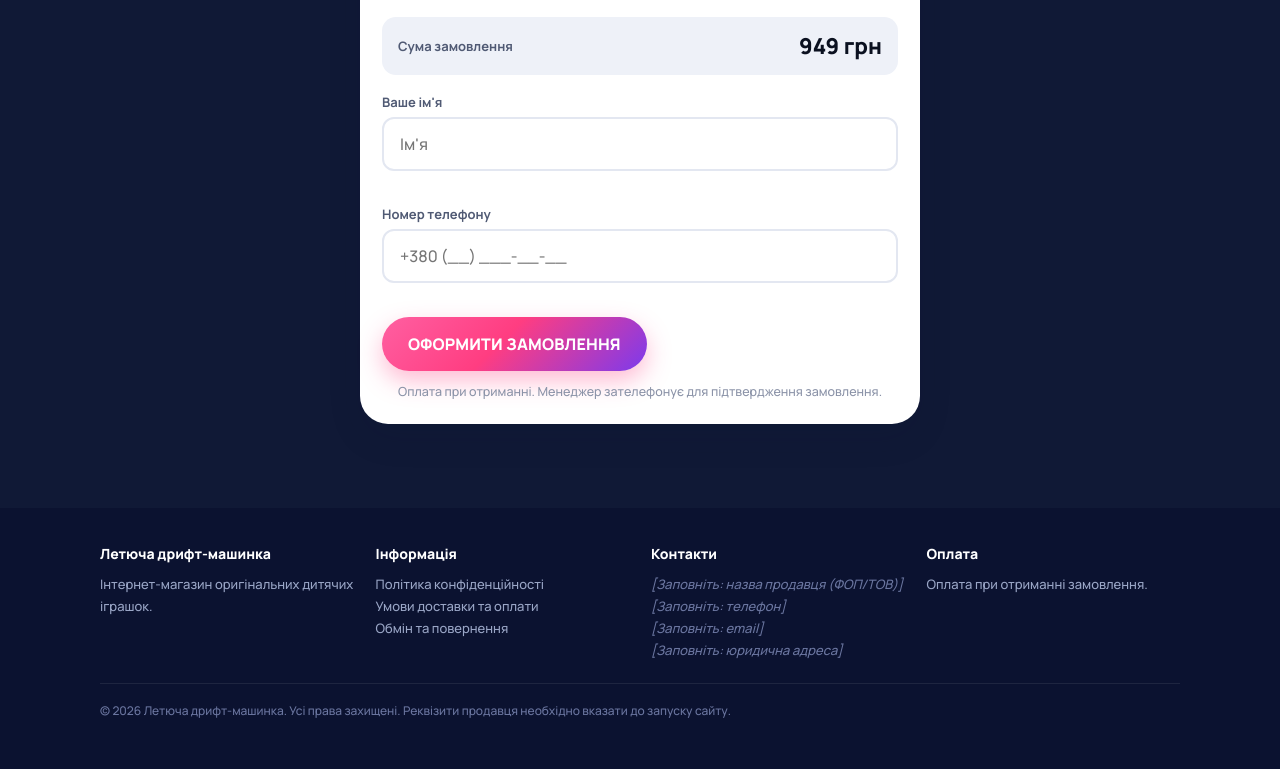
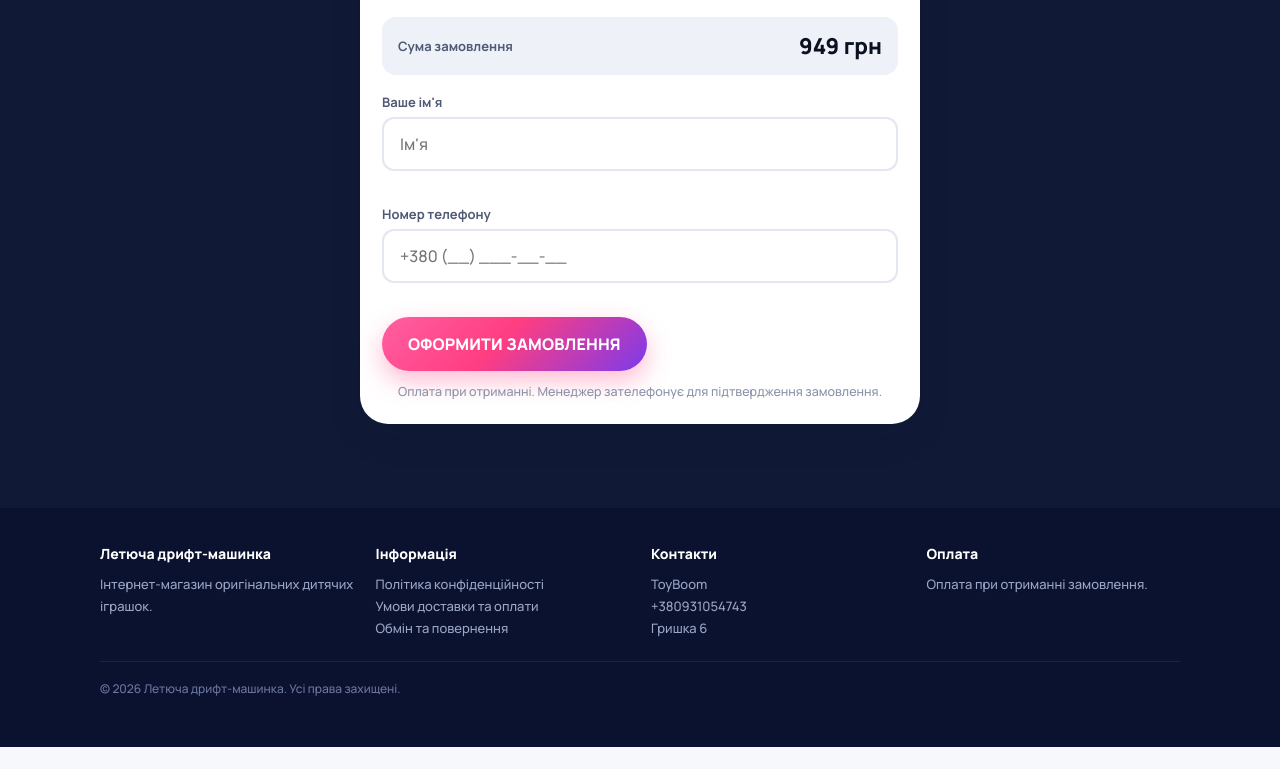
Before and after one commit to Oleksii2405/Lending-1, a plain HTML site: page index.html in a window 1280 px wide. Shown: the part 5080-5849 px from the top of the page. After the commit the page ends 5827 px from the top, so only its background shows below. Drawn offline with Linux system fonts and the light colour scheme.

Commit message:
Replace placeholder text with actual seller details
Updated footer with seller contact information.

```diff
--- a/index.html
+++ b/index.html
@@ -392,11 +392,10 @@ src="https://www.facebook.com/tr?id=1813919706568959&ev=PageView&noscript=1"
       </div>
       <div class="footer-col">
         <h4>Контакти</h4>
-        <p class="footer-fill">
-          [Заповніть: назва продавця (ФОП/ТОВ)]<br>
-          [Заповніть: телефон]<br>
-          [Заповніть: email]<br>
-          [Заповніть: юридична адреса]
+        <p>
+          ToyBoom<br>
+          +380931054743<br>
+          Гришка 6
         </p>
       </div>
       <div class="footer-col">
@@ -405,7 +404,7 @@ src="https://www.facebook.com/tr?id=1813919706568959&ev=PageView&noscript=1"
       </div>
     </div>
     <div class="footer-bottom">
-      © <span id="yearNow">2026</span> Летюча дрифт-машинка. Усі права захищені. Реквізити продавця необхідно вказати до запуску сайту.
+      © <span id="yearNow">2026</span> Летюча дрифт-машинка. Усі права захищені.
     </div>
   </div>
 </footer>
```
